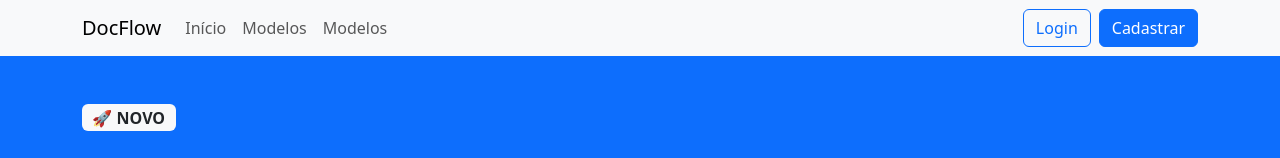
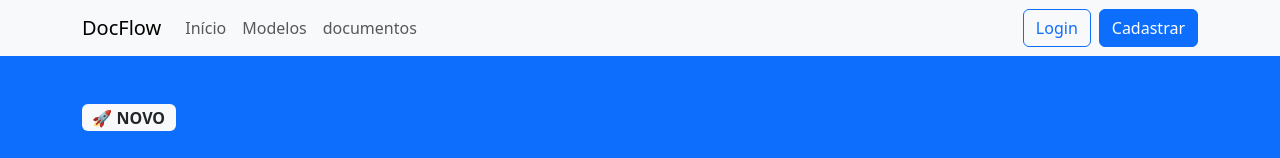
Before and after one commit to afsilva3021/MicrosaasDocFlow, a React (Vite) app: page / in a window 1280 px wide. Shown: the top 158 px of the page. Built offline with nearby package versions, Linux system fonts and the light colour scheme.

Commit message:
Update Navbar.jsx

```diff
--- a/src/components/layout/Navbar.jsx
+++ b/src/components/layout/Navbar.jsx
@@ -12,7 +12,7 @@ function Header() {
           <Nav className="me-auto">
             <Nav.Link as={Link} to="/">Início</Nav.Link>
             <Nav.Link as={Link} to="/modelos">Modelos</Nav.Link>
-            <Nav.Link as={Link} to="/documentos">Modelos</Nav.Link>
+            <Nav.Link as={Link} to="/documentos">documentos</Nav.Link>
           </Nav>
           <Nav>
             <Button
```
